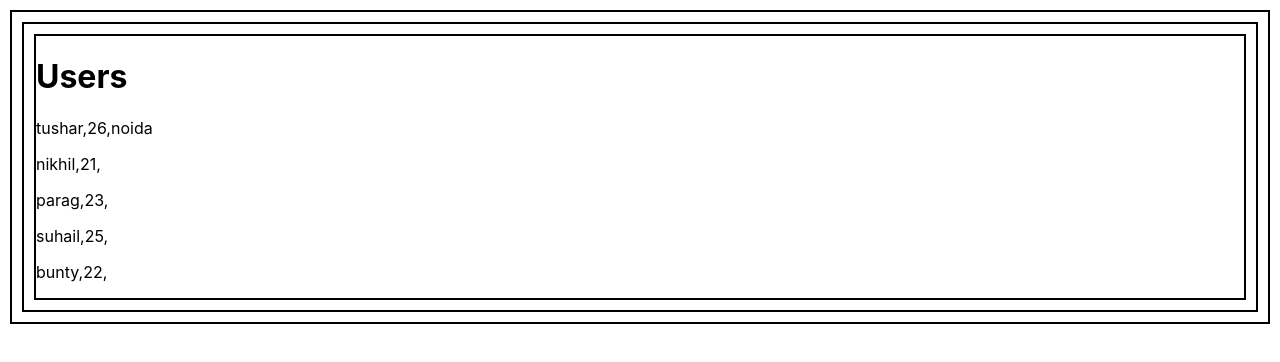
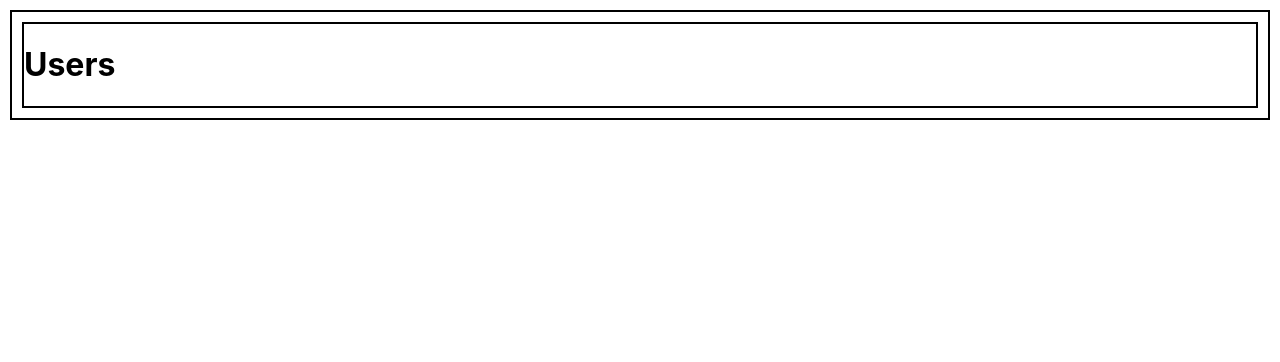
Before and after one commit to tmittal98/learning-react, a React (Create React App) app: page / in a window 1280 px wide. Shown: the top 362 px of the page. Built offline with nearby package versions, Linux system fonts and the light colour scheme.

Commit message:
tutorial on conditionals

```diff
--- a/src/components/User.js
+++ b/src/components/User.js
@@ -1,5 +1,6 @@
 /* eslint-disable array-callback-return */
 /* eslint-disable no-unused-vars */
+//listing and conditions
 import React,{useState, useEffect} from 'react'
 
 function User(){
@@ -13,18 +14,23 @@ function User(){
     ])
 
     return(
-        <div>
+        <>
             <h1>Users</h1>
             {
-                user.map((item,key)=>
-                    <p key={key}>
-                        <span>{item.name},</span>
-                        <span>{item.age},</span>
-                        <span>{item.address}</span>
-                    </p>
-                )
+                // user.map((item,key)=>
+                //     <p key={key}>
+                //         <span>{item.name},</span>
+                //         <span>{item.age},</span>
+                //         <span>{item.address}</span>
+                //     </p>
+                // )
+
+                //conditionals
+                // user.length===5?
+                // <div>Yes,this is right</div>:<div>No, length should be 5</div>
+
             }
-        </div>
+        </>
     )
 }
 export default User
```
